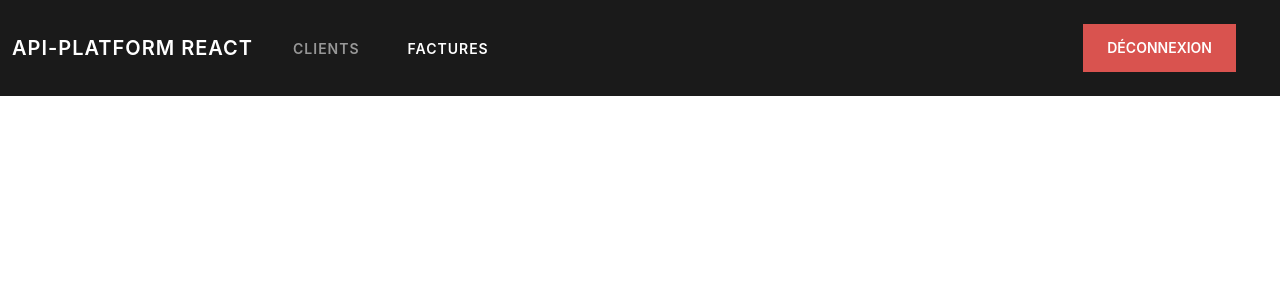
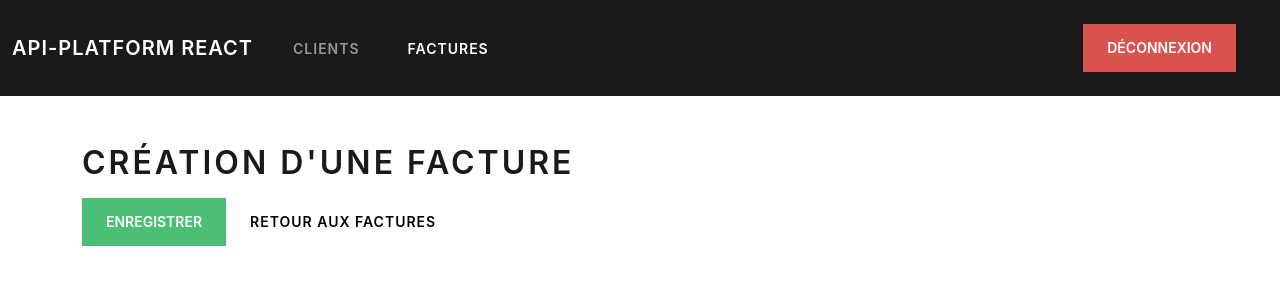
Before and after one commit to webepse/reactapi2022, a React (Create React App) app: page /invoices/1 in a window 1280 px wide. Shown: the top 300 px of the page. Built offline with nearby package versions, Linux system fonts and the light colour scheme; sample sign-in values are in the browser's storage.

Commit message:
cours 11 - préparation de InvoicePage

```diff
--- a/src/App.js
+++ b/src/App.js
@@ -10,6 +10,7 @@ import authAPI from './services/authAPI';
 import PrivateRoute from "./components/PrivateRoute"
 import AuthContext from './contexts/AuthContext'
 import CustomerPage from './pages/CustomerPage'
+import InvoicePage from './pages/InvoicePage'
 
 authAPI.setup()
 
@@ -29,6 +30,11 @@ function App() {
         <main className='container pt-5'>
           <Routes>
             <Route path="/login" element={<LoginPage />} />
+            <Route path="/invoices/:id" element={
+              <PrivateRoute>
+                <InvoicePage />
+              </PrivateRoute>
+            } />
             <Route path="/invoices" element={
               <PrivateRoute>
                 <InvoicesPage />
--- /dev/null
+++ b/src/pages/InvoicePage.jsx
@@ -0,0 +1,43 @@
+import { useState, useEffect} from 'react'
+import invoicesAPI from '../services/invoicesAPI'
+import Field from '../components/forms/Field'
+import customersAPI from '../services/customersAPI'
+import { Link, useParams, useNavigate } from 'react-router-dom'
+
+const InvoicePage = (props) => {
+
+    var {id="new"} = useParams()
+
+    const navigate = useNavigate()
+
+    const [invoice, setInvoice] = useState({
+        amount: "",
+        customer: "",
+        status: "SENT"
+    })
+
+    const [customers, setCustomers] = useState([])
+
+    const [errors, setErrors] = useState({
+        amount: "",
+        customer: "",
+        status: ""
+    })
+
+    const [editing, setEditing] = useState(false)
+
+    return (
+        <>
+            {editing ? <h1>Modification d'une facture</h1> : <h1>Création d'une facture</h1>}
+            <form>
+
+                <div className="my-3">
+                    <button type="submit" className='btn btn-success'>Enregistrer</button>
+                    <Link to="/invoices" className='btn btn-secondary'>Retour aux factures</Link>
+                </div>
+            </form>
+        </>
+     );
+}
+
+export default InvoicePage;
```
